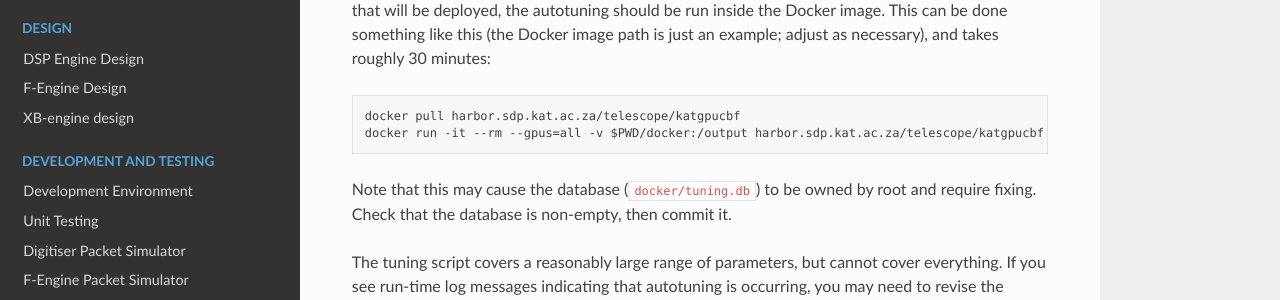
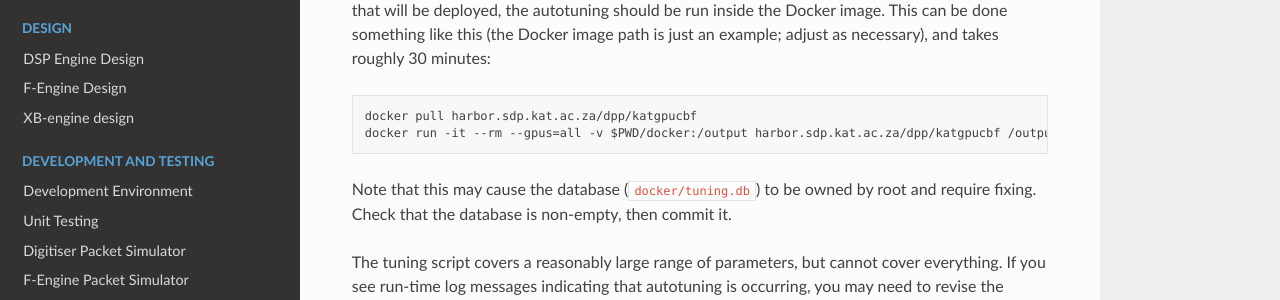
Before and after one commit to ska-sa/katgpucbf, a Sphinx documentation site: the page built from doc/autotuning.rst, in a window 1280 px wide. Shown: the part 378-678 px from the top of the page. Built offline with Sphinx 7.4.7 and the Read the Docs theme 2.0.0, drawn with Linux system fonts in a browser that asks for light colours; the version number could not be read and is left out.

Commit message:
Rename harbor project from 'telescope' to 'dpp'

```diff
--- a/doc/autotuning.rst
+++ b/doc/autotuning.rst
@@ -16,8 +16,8 @@
 the Docker image. This can be done something like this (the Docker image path
 is just an example; adjust as necessary), and takes roughly 30 minutes::
 
-    docker pull harbor.sdp.kat.ac.za/telescope/katgpucbf
-    docker run -it --rm --gpus=all -v $PWD/docker:/output harbor.sdp.kat.ac.za/telescope/katgpucbf /output/autotune.py /output/tuning.db
+    docker pull harbor.sdp.kat.ac.za/dpp/katgpucbf
+    docker run -it --rm --gpus=all -v $PWD/docker:/output harbor.sdp.kat.ac.za/dpp/katgpucbf /output/autotune.py /output/tuning.db
 
 Note that this may cause the database (:file:`docker/tuning.db`) to be
 owned by root and require fixing. Check that the database is non-empty, then
--- a/doc/control.rst
+++ b/doc/control.rst
@@ -95,7 +95,7 @@
     ./sim_correlator -a 4 -c 4096 -i 0.5
     --adc-sample-rate 1712e6
     --name my_test_correlator
-    --image-override katgpucbf:harbor.sdp.kat.ac.za/telescope/katgpucbf:latest
+    --image-override katgpucbf:harbor.sdp.kat.ac.za/dpp/katgpucbf:latest
     lab5.sdp.kat.ac.za
 
 The execution of this command contacts the master controller to request a new
--- a/doc/qualification.rst
+++ b/doc/qualification.rst
@@ -82,7 +82,7 @@
 
 .. code:: sh
 
-   spead2_net_raw pytest -v qualification --image-override katgpucbf:harbor.sdp.kat.ac.za/telescope/katgpucbf:latest
+   spead2_net_raw pytest -v qualification --image-override katgpucbf:harbor.sdp.kat.ac.za/dpp/katgpucbf:latest
 
 Explanation:
 
```
Also changed, not shown: 2 other files.
